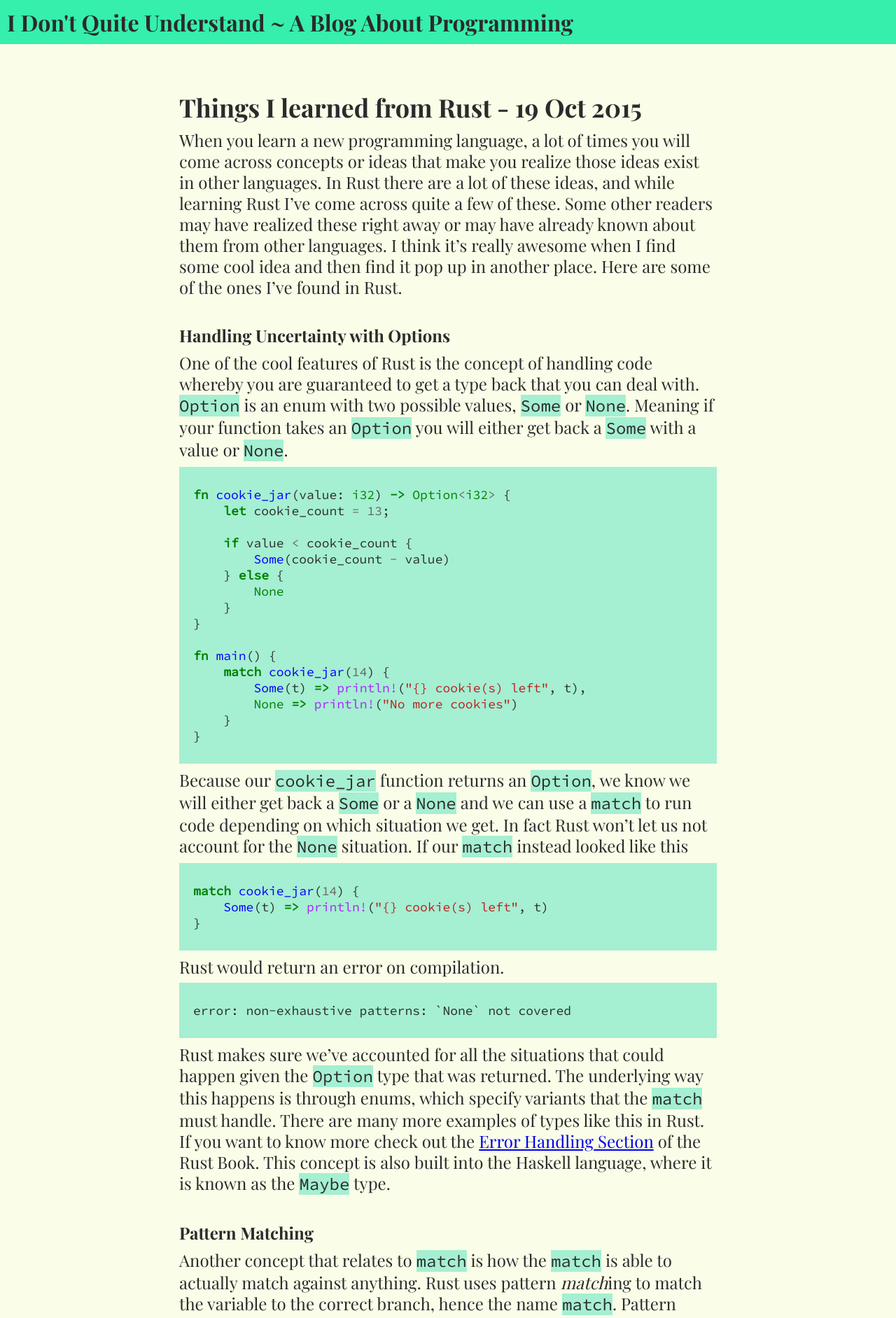
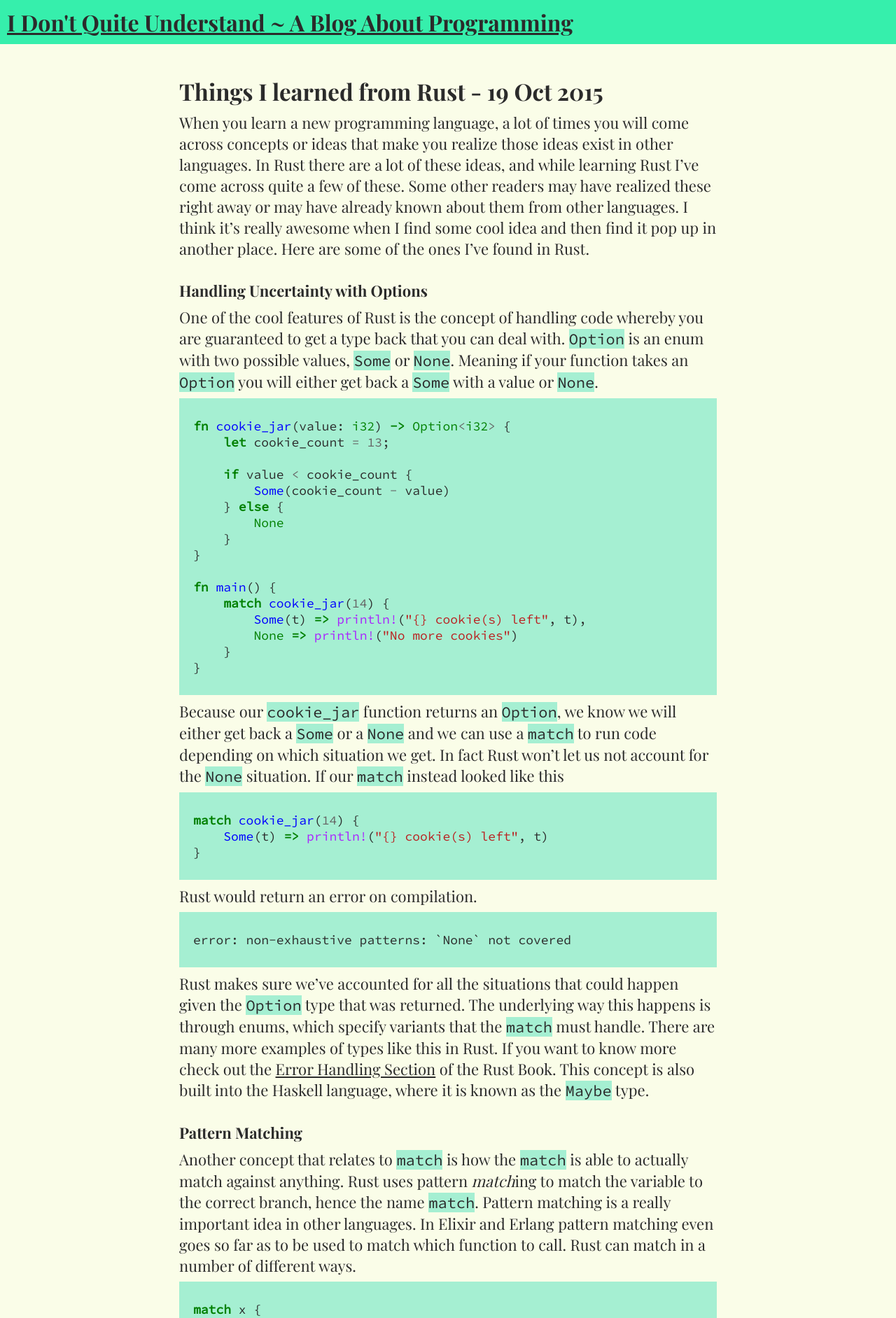
Before and after one commit to dfockler/dfockler.github.io, a Jekyll site: the page built from _posts/2015-10-19-learned-rust.md, in a window 1280 px wide. Shown: the top 1883 px of the page at 70% size. Built offline with Jekyll 4.4.1, drawn with Linux system fonts in a browser that asks for light colours.

Commit message:
updated styles a bit and added a new post

```diff
--- a/css/main.scss
+++ b/css/main.scss
@@ -19,15 +19,30 @@
 	font-weight: 700;
 }
 
-pre, code {
+pre, code, kbd {
 	font-family: $code-font;
 	background-color: $code-background-color;
+
+	@media(min-width: 600px) {
+		& {
+			-moz-tab-size: 4;
+			-o-tab-size: 4;
+			tab-size: 4;
+		}
+
+		& {
+			white-space: pre-wrap;
+			word-wrap: break-word;
+			overflow: auto;
+		}
+	}
 }
 
 .header {
 	background-color: #36EFAC;
 
 	h1 {
+		margin: 0;
 		padding: 10px;
 	}
 
@@ -35,20 +50,58 @@
 		color: $body-dark-color;
 		text-decoration: none;
 	}
+
+	a:hover {
+		text-decoration: underline;
+	}
 }
 
+
 .content {
-	font-size: 24px;
-	padding: 15px 20%;
+	font-size: 22px;
+
+	.article {
+		padding: 15px 20%;
+
+		@media(max-width: 600px) {
+			padding: 15px 5%;
+		}
+	}
 
 	h1, h2, h3, h4, h5, h6 {
-		padding-top: 30px;
 		margin: 0;
+		margin-top: 30px;
 	}
 
 	p {
 		margin: 8px 0;
 		line-height: 30px;
+	}
+
+	a {
+		color: $body-dark-color;
+	}
+
+}
+
+.posts {
+	padding: 15px 10%;
+	margin: auto;
+	width: 40%;
+
+	a, a:visited {
+		color: $body-dark-color;
+		text-decoration: none;
+	}
+
+	a:hover {
+		text-decoration: underline;
+	}
+
+	@media(max-width: 600px) {
+		padding: 15px 5%;
+		margin: 0;
+		width: 90%;
 	}
 }
 
```
Also changed, not shown: _posts/2016-04-29-complexity.md (added, +24 -0 lines), _drafts/expertise.md (renamed from _drafts/2016-04-30-expertise.md), _drafts/frameworks.md (renamed from _drafts/2016-04-30-frameworks.md), _drafts/lost-in-noise.md (renamed from _drafts/2016-04-30-lost-in-noise.md), _drafts/quirks.md (renamed from _drafts/2016-04-30-quirks.md), _drafts/rust-lifetimes.md (renamed from _drafts/2016-04-30-rust-lifetimes.md).
